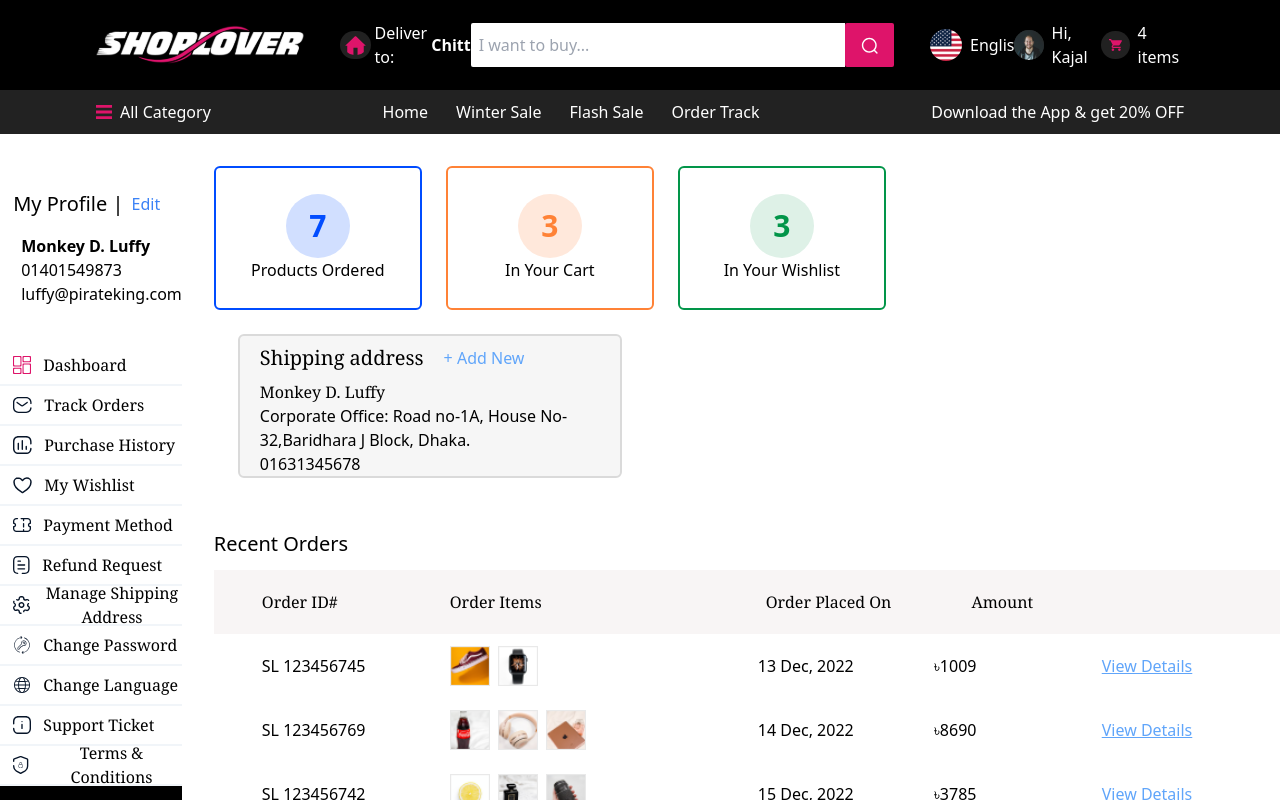
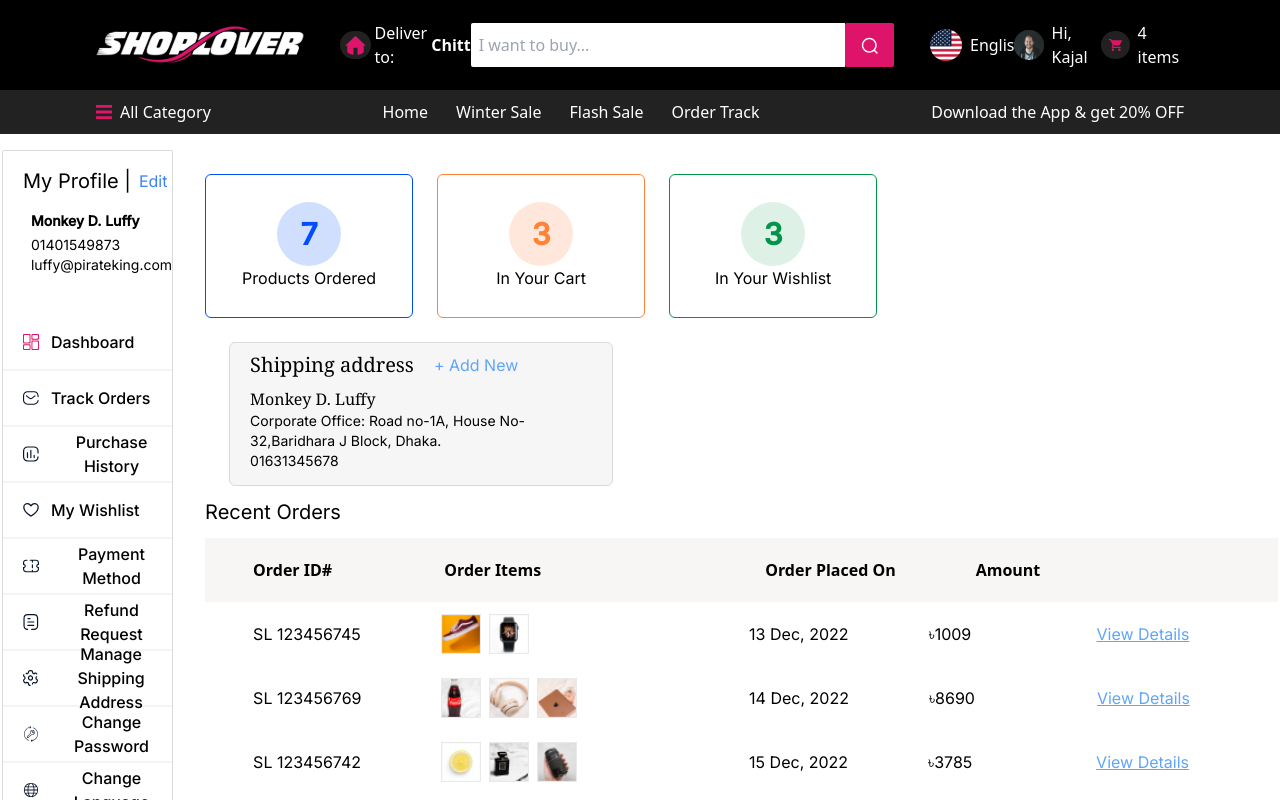
Before and after one commit to mrzahidxy/shoplover-ecommerce, a Next.js app: page /users in a window 1280 px wide. Shown: the top 800 px of the page. Built offline with nearby package versions, Linux system fonts and the light colour scheme.

Commit message:
dashboard done 1
More UI likely

```diff
--- a/components/users/CartDetails.js
+++ b/components/users/CartDetails.js
@@ -11,32 +11,32 @@ const CartDetails = () => {
   })
 
   return (
-    <div className='flex flex-row flex-wrap'>
+    <div className='flex flex-row flex-wrap mt-6'>
 
-      <div className='flexCenter w-36 mr-6 sm:w-52 h-36 border-2 border-[#004CFF]'>
+      <div className='flexCenter w-36 sm:w-52 mr-6 h-36 border-1 border-[#004CFF]'>
         <div className='flexCenter w-16 h-16 rounded-full bg-[#D1DFFF] text-[#024DFF] text-3xl font-semibold '>{ProductsOrdered}</div>
         Products Ordered
       </div>
 
-      <div className='flexCenter mb-6 mr-6 w-36 sm:w-52 h-36 border-2 border-[#FF8236]'>
+      <div className='flexCenter mb-6 mr-6 w-36 sm:w-52 h-36 border-1 border-[#FF8236]'>
         <div className='flexCenter w-16 h-16 rounded-full bg-[#FFE8DB] text-[#FF8236] text-3xl font-semibold '>{InCart}</div>
         In Your Cart
       </div>
 
-      <div className='flexCenter mb-6 mr-6 w-36 sm:w-52 h-36 border-2 border-[#029549]'>
+      <div className='flexCenter mb-6 mr-6 w-36 sm:w-52 h-36 border-1 border-[#029549]'>
         <div className='flexCenter w-16 h-16 rounded-full bg-[#DEF1E7] text-[#029549] text-3xl font-semibold '>{WishList}</div>
         In Your Wishlist
       </div>
 
-      <div className='flex flex-col lg:ml-6 w-96 h-36 rounded-md border-2 border-[#DADADA] bg-[#F6F6F6]'>
+      <div className='flex flex-col lg:ml-6 w-96 h-36 rounded-md border-1 border-[#DADADA] bg-[#F6F6F6]'>
         <div className='ml-5 my-2'>
           <span className='flex flex-row items-center'>
             <h1 className='mr-5 text-xl font-serif font-medium'>Shipping address</h1>
             <button className='text-blue-400'>+ Add New</button>
           </span>
           <h1 className='mt-2 font-serif font-medium'>{Address.name}</h1>
-          <h1>{Address.address}</h1>
-          <h1>{Address.phone}</h1>
+          <h1 className='text-sm w-72 flex-wrap'>{Address.address}</h1>
+          <h1 className='text-sm'>{Address.phone}</h1>
         </div>
       </div>
 
--- a/components/users/ProfileNav.js
+++ b/components/users/ProfileNav.js
@@ -1,7 +1,7 @@
 import {useState} from 'react'
 import Image from 'next/image'
 
-import luffy from "../../public/Nahin/images/luffy.png"
+import user from "../../public/Nahin/icons/panel/user.svg"
 
 import icon1 from "../../public/Nahin/icons/panel/1.svg"
 import icon2 from "../../public/Nahin/icons/panel/2.svg"
@@ -19,7 +19,7 @@ import icon11 from "../../public/Nahin/icons/panel/11.svg"
 const ProfileNav = () => {
 
     const [Profile, setProfile] = useState(
-        {image:luffy, name:"Monkey D. Luffy", phone:'01401549873', mail:"luffy@pirateking.com"}
+        {image:user, name:"Monkey D. Luffy", phone:'01401549873', mail:"luffy@pirateking.com"}
     )
 
     const [Navbar, setNavbar] = useState([
@@ -35,50 +35,49 @@ const ProfileNav = () => {
         {image:icon10, name:"Support Ticket", color:"none"},
         {image:icon11, name:"Terms & Conditions", color:"none"},
     ])
-
     const [NavBtn, setNavBtn] = useState("none")
 
   return (
-    <div className=' border-2rounded-md border-slate-400 lg:w-80 lg:mr-4 pb-4'>
+    <div className=' border-1 rounded-sm border-[#DADADA] lg:w-96 lg:mr-4 pb-4'>
         <div className='ml-5 pt-4'>
             <div className='flex'>
                 <h1 className='text-xl'>My Profile | </h1>
                 <button className='text-blue-500 ml-2'>Edit</button>
             </div>
 
-            <div className='flex mt-4 h-28 '>
-                <div><Image src={Profile.image} className="w-24 h-28 rounded-full" /></div>
+            <div className='flex mt-4 h-24'>
+                <div><Image src={Profile.image} className="w-24 h-24 rounded-full" /></div>
                 {/* <Image src={Profile.image} className="object-fill" /> */}
                 <div className='ml-2'>
-                    <h1 className='font-bold'>{Profile.name}</h1>
-                    <h1>{Profile.phone}</h1>
-                    <h1>{Profile.mail}</h1>
+                    <h1 className='font-semibold text-sm mb-1'>{Profile.name}</h1>
+                    <h1 className='text-sm'>{Profile.phone}</h1>
+                    <h1 className='text-sm'>{Profile.mail}</h1>
                 </div>
             </div>
         </div>
 
 
-        <div className='transition-all ease-linear duration-400'>
+        <div className='transition-all ease-linear duration-400 my-2'>
             {
                 Navbar.map((items, index)=>{
 
                     return (<button
-                        className='flex flex-row items-center w-full h-10
+                        className='flex flex-row items-center w-full h-14
                             border-b-2 border-slate-100
-                            hover:bg-rose-300 transition-all ease-linear duration-400'
+                            hover:bg-rose-300 hover:text-rose-600 hover:stroke-rose-600 transition-all ease-linear duration-400'
                         style={{backgroundColor:NavBtn}}
                         onClick={()=>{
 
                         }}
                     >
-                        <Image src={items.image} className="ml-5"/>
-                        <h1 className='ml-3 font-serif'>{items.name}</h1>
+                        <Image src={items.image} className="ml-5 w-4 h-4"/>
+                        <span className='ml-3 font-medium'>{items.name}</span>
                     </button>)
                 })
             }
         </div>
 
-        <div className='flex flex-row bg-black text-white h-10 w-full justify-center items-center '><h1>Sell On Shoplover</h1></div>
+        <div className='flex flex-row bg-black text-white h-12 w-full justify-center items-center '><h1>Sell On Shoplover</h1></div>
 
     </div>
   )
--- a/components/users/RecentOrders.js
+++ b/components/users/RecentOrders.js
@@ -25,11 +25,11 @@ const RecentOrders = () => {
             <h1 className='text-xl my-3'>Recent Orders</h1>
 
             <div className='flex flex-col lg:w-[1073px]'>
-                <div className='flex flex-row lg:w-[1073px] h-16 bg-[#F8F5F5] items-center'>
-                    <h1 className='ml-6 sm:ml-12 font-serif'>Order ID#</h1>
-                    <h1 className='hidden md:flex ml-20 lg:ml-28 font-serif'>Order Items</h1>
-                    <h1 className='ml-6 md:ml-36 lg:ml-56 font-serif'>Order Placed On</h1>
-                    <h1 className='ml-10 lg:ml-20 font-serif'>Amount</h1>
+                <div className='flex flex-row lg:w-[1073px] h-16 bg-[#F8F5F5] items-center font-sans font-semibold'>
+                    <h1 className='ml-6 sm:ml-12'>Order ID#</h1>
+                    <h1 className='hidden md:flex ml-20 lg:ml-28'>Order Items</h1>
+                    <h1 className='ml-6 md:ml-36 lg:ml-56'>Order Placed On</h1>
+                    <h1 className='ml-10 lg:ml-20'>Amount</h1>
                 </div>
                 {
                     Orders.map((items, index)=>(
--- a/components/users/UserLayout.js
+++ b/components/users/UserLayout.js
@@ -4,7 +4,7 @@ import ProfileNav from './ProfileNav'
 
 const UserLayout = ({children}) => {
   return (
-    <div className='flex flex-col m-4 lg:flex-row lg:justify-center lg:items-center'>
+    <div className='flex flex-col m-4 lg:flex-row lg:justify-center'>
         <ProfileNav />
         {children}
     </div>
--- a/pages/_app.js
+++ b/pages/_app.js
@@ -4,17 +4,27 @@ import Head from "next/head";
 import WebLayout from "../components/WebLayout";
 import UserLayout from "../components/users/UserLayout";
 
-// const inter = Inter({ subsets: ["latin"] });
+const inter = Inter({
+    weight: ['400', "500"],
+    style: ['normal'],
+    subsets: ["latin"],
+    variable: '--font-inter'
+ });
 
 export default function App({ Component, pageProps }) {
 
     if (Component.getLayout) {
         return Component.getLayout(
+
             <WebLayout>
+                <main className={inter.className}>
                     <UserLayout>
                         <Component {...pageProps} />
                     </UserLayout>
+                </main>
             </WebLayout>
+
+
         );
     }
 
@@ -28,7 +38,7 @@ export default function App({ Component, pageProps }) {
             </Head>
 
             <WebLayout>
-        <main>
+                <main className={inter.className}>
                     <Component {...pageProps} />
                 </main>
             </WebLayout>
--- a/pages/users/Dashboard.js
+++ b/pages/users/Dashboard.js
@@ -7,12 +7,12 @@ const Dashboard = () => {
 
   return (
     <div>
-        <div className='flex flex-col ml-4 mt-4'>
+        <div className='flex flex-col ml-4'>
                 <div>
                     <CartDetails />
                 </div>
 
-                <div className='my-10'>
+                <div className=''>
                     <RecentOrders />
                 </div>
 
--- a/styles/globals.css
+++ b/styles/globals.css
@@ -1,6 +1,7 @@
 @tailwind base;
 @tailwind components;
 @tailwind utilities;
+@import url('https://fonts.googleapis.com/css2?family=Roboto:wght@400;500&display=swap');
 
 * {
   box-sizing: border-box;
@@ -20,6 +21,10 @@ body {
   }
 
   .recentOrders{
-      @apply h-12 overflow-hidden flex flex-wrap items-center font-sans
+      @apply h-12 overflow-hidden flex flex-wrap items-center
+  }
+
+  .blaa{
+    font-family: 'Robot', sans-serif;
   }
 }
--- a/tailwind.config.js
+++ b/tailwind.config.js
@@ -18,11 +18,14 @@ module.exports = {
     },
     extend: {
       fontFamily: {
-        'tnr': ["Times", 'Times New Roman', "serif"]
+        'tnr': ["Times", 'Times New Roman', "serif"],
       },
       colors: {
         primary: "#DE146A",
       },
+      borderWidth:{
+        "1": "1px"
+      }
     },
   },
   plugins: [],
```
Also changed, not shown: public/Nahin/icons/panel/user.svg (added). Lines whose indentation alone changed are shown as unchanged.
